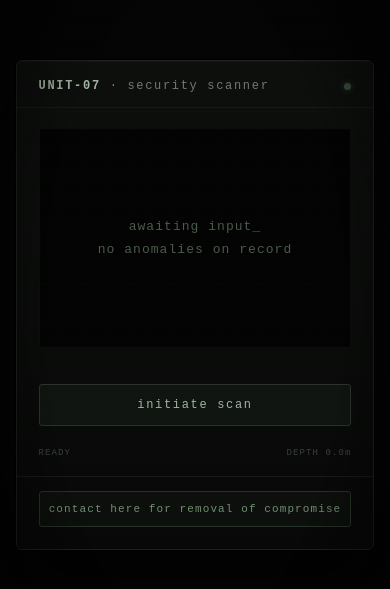
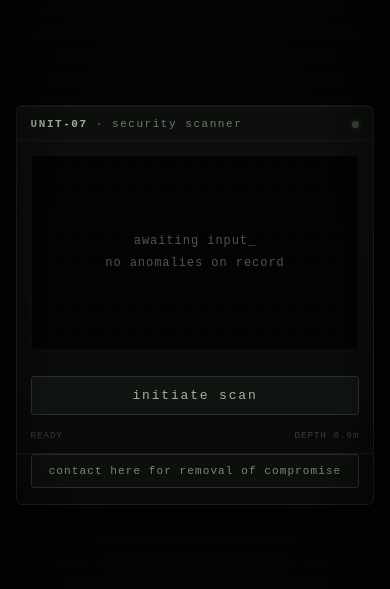
Before and after one commit to Tdark122/Device-scan, a plain HTML site: page index.html in a window 390 px wide. Shown: the part 117-706 px from the top of the page. Drawn offline with Linux system fonts and the light colour scheme.

Commit message:
Make index.html responsive on small screens: add viewport meta and small-screen media queries

```diff
--- a/index.html
+++ b/index.html
@@ -2,6 +2,7 @@
 <html lang="en">
 <head>
 <meta charset="UTF-8">
+<meta name="viewport" content="width=device-width, initial-scale=1">
 <title>UNIT-07 // SCAN</title>
 <style>
   @font-face {
@@ -283,6 +284,30 @@
     50% { background: #1a2418; }
     100% { background: #0d0f0d; }
   }
+
+  /* Responsive tweaks for small screens (keeps original layout/behavior intact) */
+  @media (max-width: 520px) {
+    html, body { overflow: auto; }
+    .device-header { padding: 12px 14px 10px; }
+    .device-title { font-size: 11px; }
+    .screen { margin: 14px 14px; height: calc(50vw); padding: 12px; }
+    .screen-grid { background-size: 18px 18px; }
+    .idle-glyph { font-size: 12px; }
+    .status-line { font-size: 12px; }
+    .result-body { font-size: 14px; }
+    .controls { padding: 12px 14px 16px; }
+    .scan-btn { padding: 11px 0; font-size: 13px; }
+    .footer-meta { padding: 0 14px 12px; font-size: 9px; }
+    .contact-wrap { padding: 0 14px 16px; }
+    .contact-btn { font-size: 11px; padding: 10px 0; }
+  }
+
+  @media (max-width: 360px) {
+    .device { border-radius: 4px; }
+    .screen { height: calc(60vw); }
+    .result-body { font-size: 13px; }
+    .device-title { letter-spacing: 0.1em; }
+  }
 </style>
 </head>
 <body>
```
